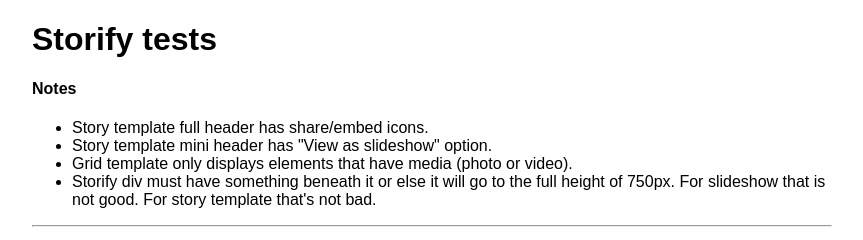
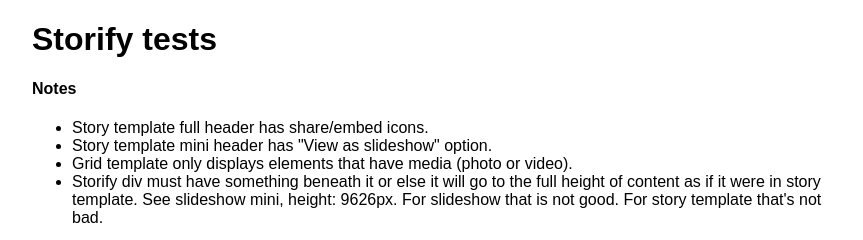
Before and after one commit to rgnewsroom/storify, a plain HTML site: page index.html in a window 1280 px wide. Shown: the top 240 px of the page, without its empty margins (208-1071 px from the left). Drawn offline with Linux system fonts and the light colour scheme.

Commit message:
Add height concerns

```diff
--- a/index.html
+++ b/index.html
@@ -27,7 +27,7 @@
 			<li>Story template full header has share/embed icons.</li>
 			<li>Story template mini header has "View as slideshow" option.</li>
 			<li>Grid template only displays elements that have media (photo or video).</li>
-			<li>Storify div must have something beneath it or else it will go to the full height of 750px. For slideshow that is not good. For story template that's not bad.</li>
+			<li>Storify div must have something beneath it or else it will go to the full height of content as if it were in story template. See slideshow mini, height: 9626px. For slideshow that is not good. For story template that's not bad.</li>
 		</ul>
 
 		<hr>
```
